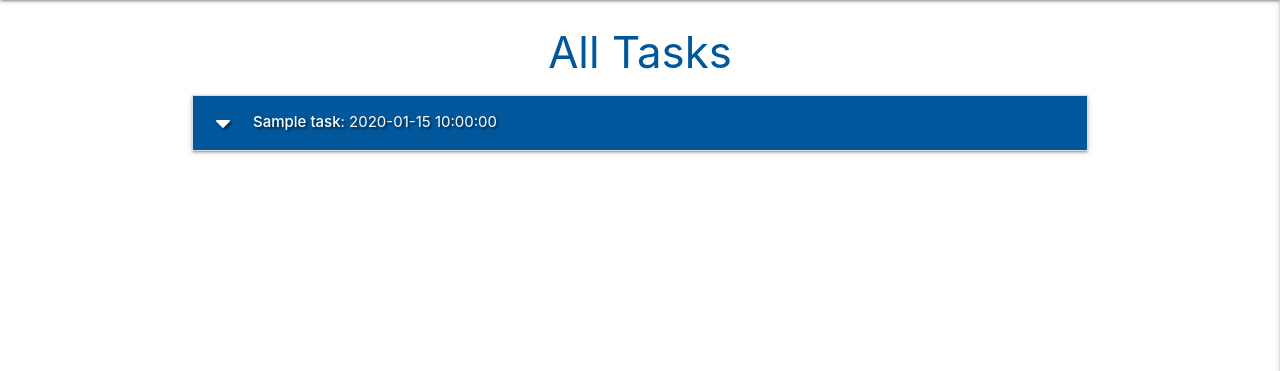
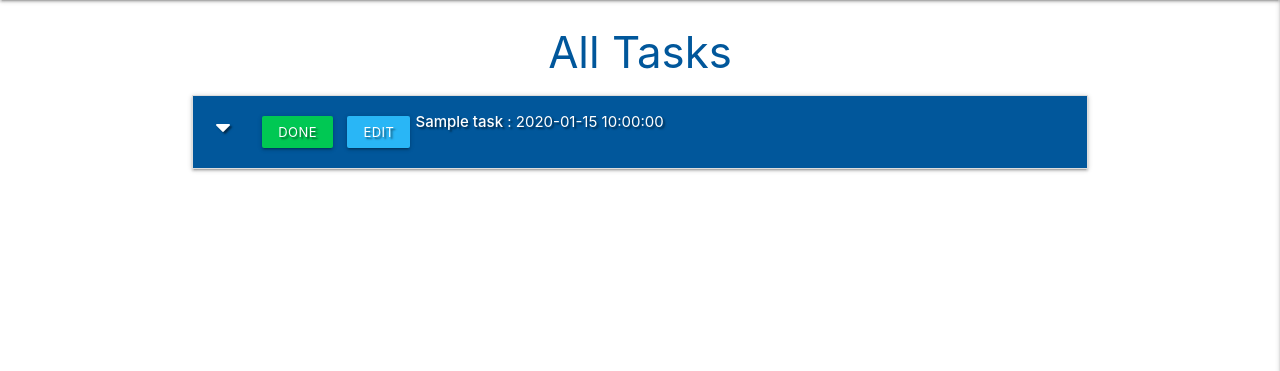
Before and after one commit to Benjamin144/flask-task-manager-builder, a Flask app: page / in a window 1280 px wide. Shown: the part 64-435 px from the top of the page. Run offline with Flask 2, Linux system fonts and the light colour scheme; a database or web service that is not in the repository returns one stand-in record (values such as "Sample title"); some libraries are stand-ins or nearby versions.

Commit message:
Add Task edit/done buttons

```diff
--- a/static/css/style.css
+++ b/static/css/style.css
@@ -1,7 +1,16 @@
-  .text-shadow {
+.text-shadow {
     text-shadow: 2px 2px 2px rgba(0, 0, 0, 0.5);
 }
 
 .flashes h4 {
     line-height: 2;
 }
+
+.btn-small {
+    margin: 5px;
+}
+
+.collapsable-header .col strong {
+    margin: 5px;
+    line-height: 42px;
+}
--- a/templates/tasks.html
+++ b/templates/tasks.html
@@ -7,12 +7,18 @@
         {% for task in tasks %}
         <li>
             <div class="collapsible-header white-text light-blue darken-4 text-shadow">
-                <i class="fas fa-caret-down"></i>
+                <div class="col s3">
+                     <i class="fas fa-caret-down"></i>
+                     <a href="" class="btn-small green accent-4">Done</a>
+                     <a href="" class="btn-small light-blue lighten-1">Edit</a>
+                </div>
+                <div class="col s9">
                 <strong>{{ task.task_name }}</strong> : {{ task.due_date }}
                 {% if task.is_urgent == "on" %}
                     <i class="fas fa-exclamation-circle light-blue-text text-lighten-2 tooltipped"
                         data-position="right" data-tooltip="URGENT!"></i>
                 {% endif %}
+                </div>
             </div>
             <div class="collapsible-body">
                 <strong>{{ task.category_name }}</strong>
```
